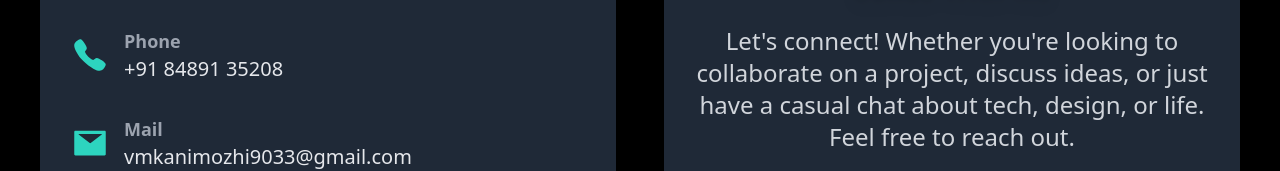
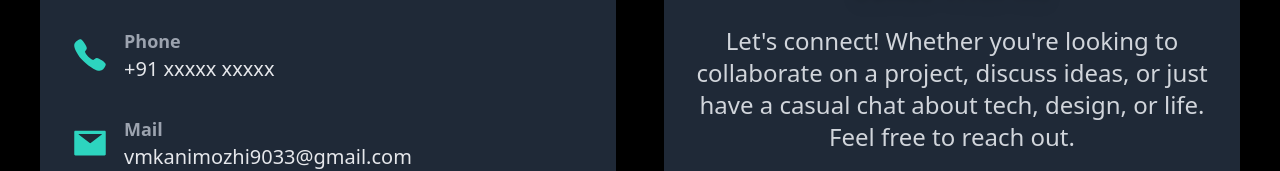
Before and after one commit to Kanimozhi33/port-folio, a React (Vite) app in the folder vite-project/: page /contact in a window 1280 px wide. Shown: the part 333-504 px from the top of the page. Built offline with nearby package versions, Linux system fonts and the light colour scheme.

Commit message:
Update Contact.jsx

```diff
--- a/vite-project/src/Contact.jsx
+++ b/vite-project/src/Contact.jsx
@@ -22,7 +22,7 @@ const Contact = () => {
                 <div>
                   <h3 className="text-lg text-gray-400 font-semibold">Phone</h3>
                   <a href="tel:+918489135208" className="text-gray-200 text-xl hover:text-teal-300 transition-colors duration-300">
-                    +91 84891 35208
+                    +91 xxxxx xxxxx
                   </a>
                 </div>
               </span>
```
